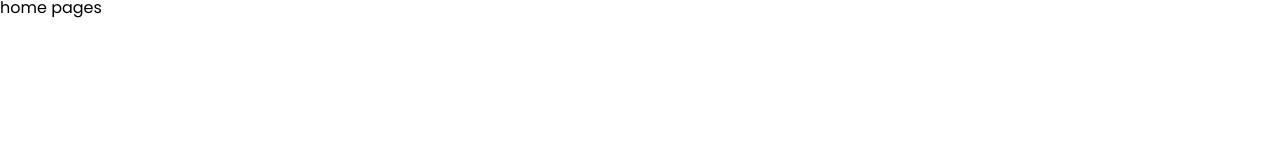
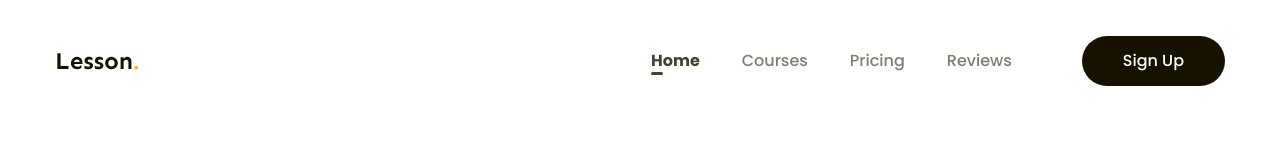
Before and after one commit to NguyenTrungPhuIvan/f8-duan-02, a plain HTML site: page index.html in a window 1280 px wide. Drawn offline with Linux system fonts and the light colour scheme.

Commit message:
create nav

```diff
--- a/assets/css/style.css
+++ b/assets/css/style.css
@@ -24,3 +24,57 @@ html {
 a {
     text-decoration: none;
 }
+
+/* ============= header css ========= */
+header.header .body {
+    display: flex;
+    justify-content: space-between;
+    padding-top: 36px;
+}
+.right-header {
+    display: flex;
+    gap: 70px;
+    align-items: center;
+}
+
+nav.nav ul {
+    display: flex;
+    gap: 42px;
+}
+
+.nav .title-nav {
+    color: #5f5b53;
+    font-size: 1.6rem;
+    font-weight: 500;
+    opacity: 0.8;
+    line-height: 1.75; /* 175% */
+}
+.nav li:first-child .title-nav {
+    color: #171100;
+    font-weight: 700;
+    position: relative;
+}
+.nav li:first-child .title-nav::after {
+    content: "";
+    display: block;
+    width: 12px;
+    border-radius: 999px;
+
+    height: 2.5px;
+    background: #171100;
+    position: absolute;
+    left: 0;
+    top: 2.3rem;
+}
+
+.right-header .btn {
+    display: inline-block;
+    color: #fff;
+    text-align: center;
+    font-family: Poppins;
+    font-size: 1.6rem;
+    font-weight: 500;
+    background: #171100;
+    padding: 17px 41px;
+    border-radius: 999px;
+}
--- a/index.html
+++ b/index.html
@@ -18,6 +18,35 @@
         <link rel="stylesheet" href="./assets/css/style.css" />
     </head>
     <body>
-        <h1>home pages</h1>
+        <header class="header">
+            <div class="content">
+                <div class="body">
+                    <img
+                        src="assets/img/Logo.svg"
+                        alt="lesson-logo"
+                        class="logo"
+                    />
+                    <div class="right-header">
+                        <nav class="nav">
+                            <ul>
+                                <li>
+                                    <a class="title-nav" href="#!">Home</a>
+                                </li>
+                                <li>
+                                    <a class="title-nav" href="#!">Courses</a>
+                                </li>
+                                <li>
+                                    <a class="title-nav" href="#!">Pricing</a>
+                                </li>
+                                <li>
+                                    <a class="title-nav" href="#!">Reviews</a>
+                                </li>
+                            </ul>
+                        </nav>
+                        <a href="#!" class="btn">Sign Up</a>
+                    </div>
+                </div>
+            </div>
+        </header>
     </body>
 </html>
```
